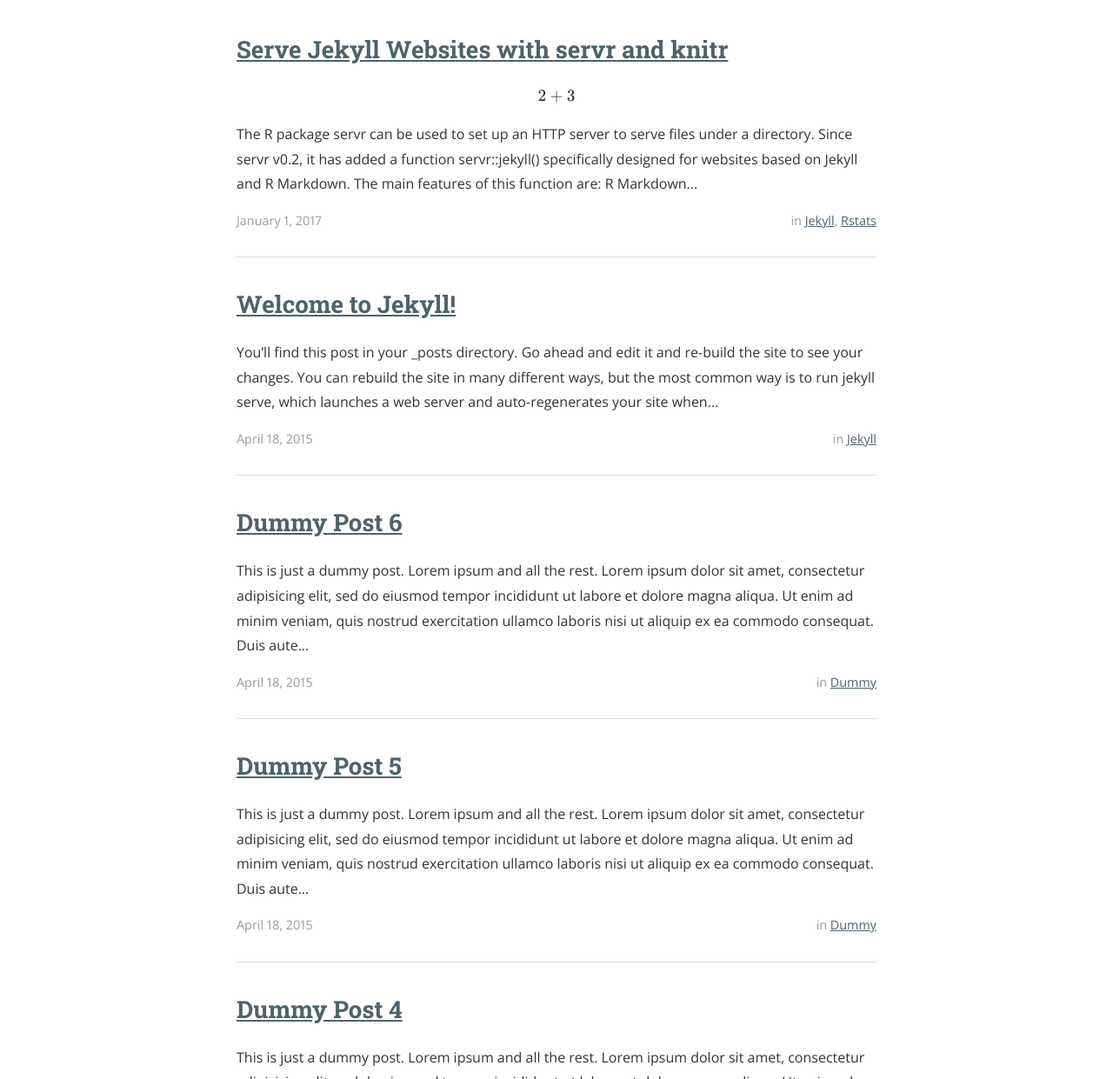
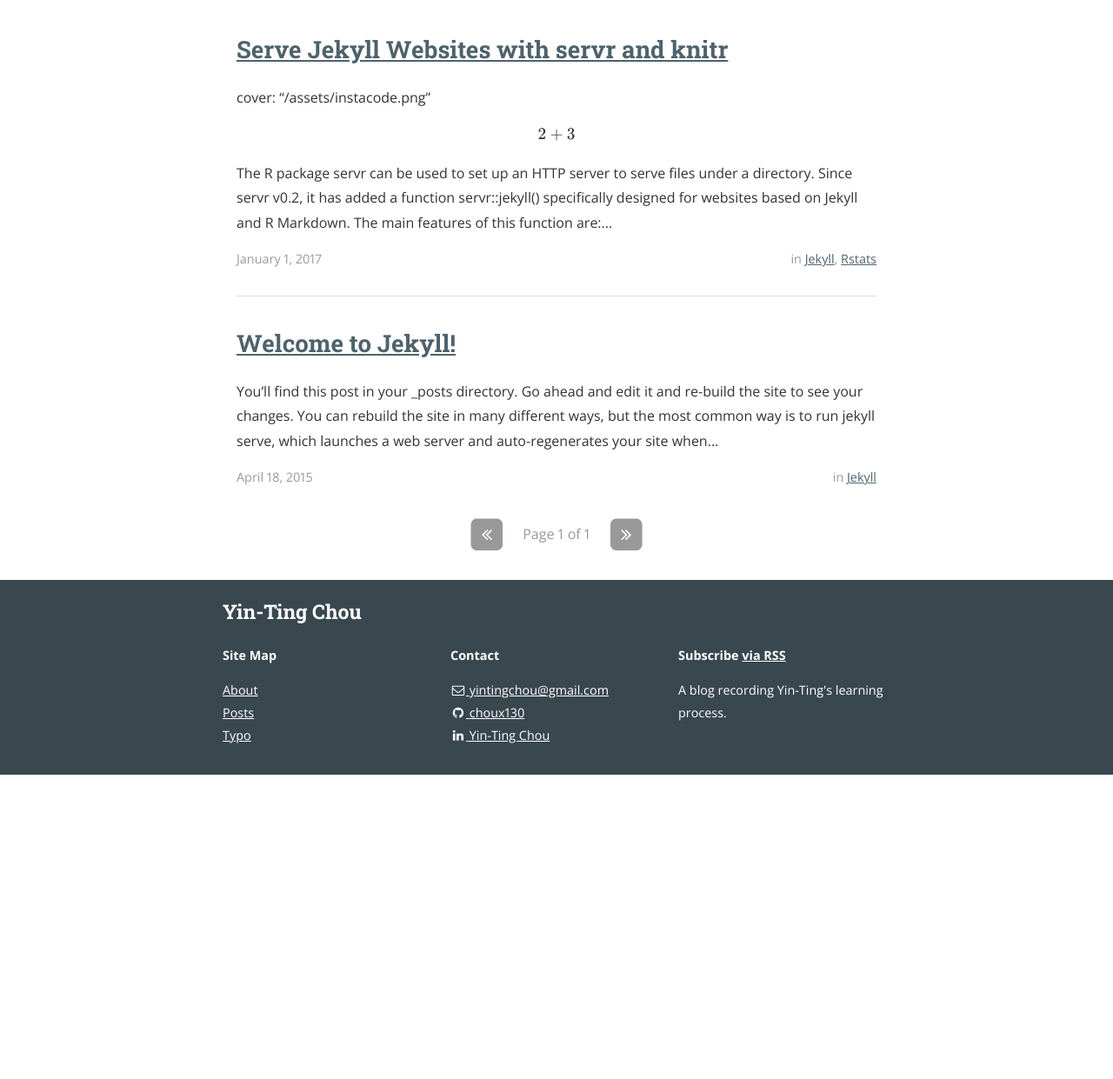
Before and after one commit to choux130/myblog, a Jekyll site: the page built from index.html, in a window 1280 px wide and 1400 px high, scrolled down 344 px. Shown: the part 159-1400 px from the top of the window at 87% size. Built offline with Jekyll 4.4.1, drawn with Linux system fonts in a browser that asks for light colours; nearby versions of some CDN libraries; formulas are drawn with MathJax 3; the list of posts is cut into pages by our own code; after the commit the page ends 1394 px from its top, so only the background shows below that; some of the changed text lies outside the part shown.

```diff
--- a/_config.yml
+++ b/_config.yml
@@ -41,10 +41,10 @@ jekyll-archives:
     tag: '/tag/:name/'
 
 # Disqus comments
-# disqus_shortname: bencentra
+disqus_shortname: yintingchou
 
 # Google analytics
-# ga_tracking_id: "UA-XXXX-1"
+ga_tracking_id: "UA-90830701-1"
 
 # Category descriptions (for archive pages)
 descriptions:
@@ -79,7 +79,7 @@ social:
 
   - name: Facebook
     icon: facebook
-    username: thebencentra
+    username:
     url:
     desc: Friend me on Facebook
     share: true
--- a/_posts/2015-04-18-dummy.markdown
+++ /dev/null
@@ -1,16 +0,0 @@
----
-layout: post
-title:  "Dummy Post"
-date:   2015-04-18 08:43:59
-author: Ben Centra
-categories: Dummy
----
-
-This is just a dummy post. Lorem ipsum and all the rest.
-
-Lorem ipsum dolor sit amet, consectetur adipisicing elit, sed do eiusmod
-tempor incididunt ut labore et dolore magna aliqua. Ut enim ad minim veniam,
-quis nostrud exercitation ullamco laboris nisi ut aliquip ex ea commodo
-consequat. Duis aute irure dolor in reprehenderit in voluptate velit esse
-cillum dolore eu fugiat nulla pariatur. Excepteur sint occaecat cupidatat non
-proident, sunt in culpa qui officia deserunt mollit anim id est laborum.
--- a/_posts/2015-04-18-dummy4.markdown
+++ /dev/null
@@ -1,17 +0,0 @@
----
-layout: post
-title:  "Dummy Post 4"
-date:   2015-04-18 08:43:59
-author: Ben Centra
-categories: Dummy
-tags: ipsum
----
-
-This is just a dummy post. Lorem ipsum and all the rest.
-
-Lorem ipsum dolor sit amet, consectetur adipisicing elit, sed do eiusmod
-tempor incididunt ut labore et dolore magna aliqua. Ut enim ad minim veniam,
-quis nostrud exercitation ullamco laboris nisi ut aliquip ex ea commodo
-consequat. Duis aute irure dolor in reprehenderit in voluptate velit esse
-cillum dolore eu fugiat nulla pariatur. Excepteur sint occaecat cupidatat non
-proident, sunt in culpa qui officia deserunt mollit anim id est laborum.
--- a/_posts/2015-04-18-dummy5.markdown
+++ /dev/null
@@ -1,17 +0,0 @@
----
-layout: post
-title:  "Dummy Post 5"
-date:   2015-04-18 08:43:59
-author: Ben Centra
-categories: Dummy
-tags: lorem
----
-
-This is just a dummy post. Lorem ipsum and all the rest.
-
-Lorem ipsum dolor sit amet, consectetur adipisicing elit, sed do eiusmod
-tempor incididunt ut labore et dolore magna aliqua. Ut enim ad minim veniam,
-quis nostrud exercitation ullamco laboris nisi ut aliquip ex ea commodo
-consequat. Duis aute irure dolor in reprehenderit in voluptate velit esse
-cillum dolore eu fugiat nulla pariatur. Excepteur sint occaecat cupidatat non
-proident, sunt in culpa qui officia deserunt mollit anim id est laborum.
--- a/_posts/2015-04-18-dummy6.markdown
+++ /dev/null
@@ -1,17 +0,0 @@
----
-layout: post
-title:  "Dummy Post 6"
-date:   2015-04-18 08:43:59
-author: Ben Centra
-categories: Dummy
-tags: lorem ipsum
----
-
-This is just a dummy post. Lorem ipsum and all the rest.
-
-Lorem ipsum dolor sit amet, consectetur adipisicing elit, sed do eiusmod
-tempor incididunt ut labore et dolore magna aliqua. Ut enim ad minim veniam,
-quis nostrud exercitation ullamco laboris nisi ut aliquip ex ea commodo
-consequat. Duis aute irure dolor in reprehenderit in voluptate velit esse
-cillum dolore eu fugiat nulla pariatur. Excepteur sint occaecat cupidatat non
-proident, sunt in culpa qui officia deserunt mollit anim id est laborum.
--- a/_posts/2017-01-01-jekyll-with-knitr.md
+++ b/_posts/2017-01-01-jekyll-with-knitr.md
@@ -1,9 +1,13 @@
 ---
 layout: post
 title:  "Serve Jekyll Websites with servr and knitr"
+date: 2017-01-01
+author: Yin-Ting
 categories: [jekyll, rstats]
 tags: [knitr, servr, httpuv, websocket]
 ---
+
+cover:  "/assets/instacode.png"
 
 $$
 \begin{align}
--- a/typography.html
+++ b/typography.html
@@ -1,7 +1,7 @@
 ---
 layout: page
-title: Typography
-permalink: /typography/
+title: Typo
+permalink: /typo/
 ---
 
 <p>The purpose of this HTML is to help determine what default settings are with Bitters and to make sure that all possible HTML Elements are included in this HTML so as to not miss any possible Elements when designing a site.</p>
```
Also changed, not shown: _posts/2015-04-18-dummy2.markdown (deleted, +0 -16 lines), _posts/2015-04-18-dummy3.markdown (deleted, +0 -16 lines), 2 other files.
